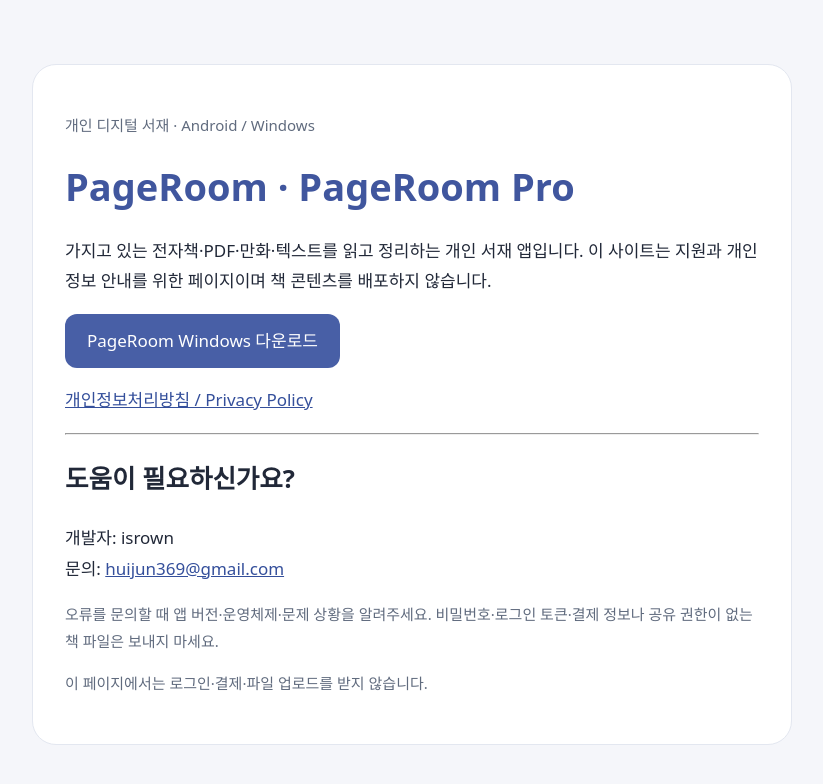
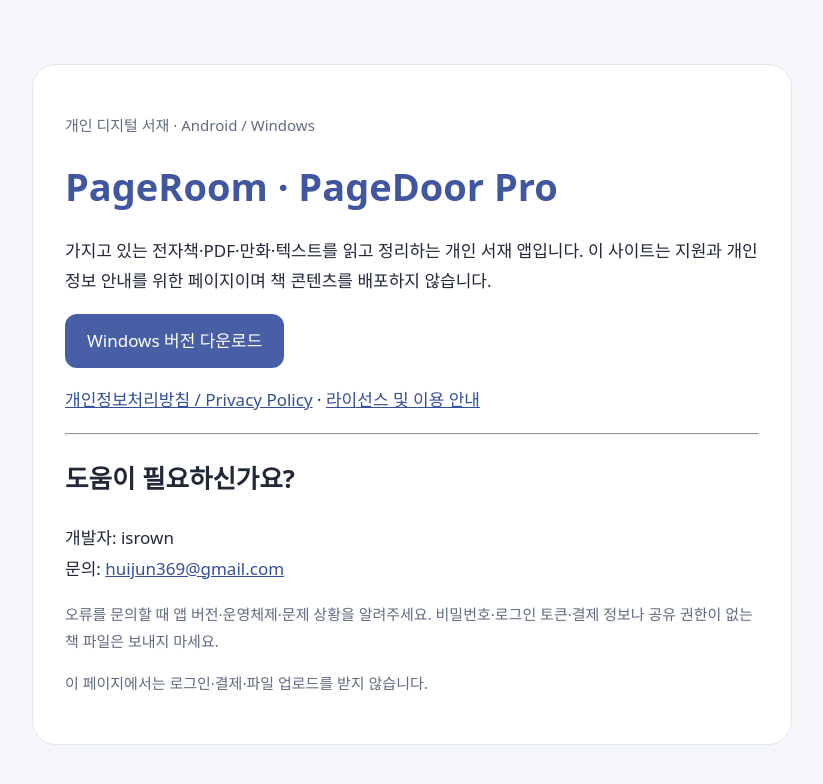
Before and after one commit to HUIUJUN/huiujun.github.io, a plain HTML site: page index.html in a window 1280 px wide. Shown: the whole page, without its empty margins (228-1051 px from the left). Drawn offline with Linux system fonts and the light colour scheme.

Commit message:
Update PageDoor Pro naming and release license disclosures

```diff
--- a/index.html
+++ b/index.html
@@ -1,4 +1,4 @@
 <!doctype html>
-<html lang="ko"><head><meta charset="utf-8"><meta name="viewport" content="width=device-width,initial-scale=1"><meta name="description" content="PageRoom · PageRoom Pro 공식 지원 및 개인정보처리방침"><title>PageRoom · PageRoom Pro 지원</title>
+<html lang="ko"><head><meta charset="utf-8"><meta name="viewport" content="width=device-width,initial-scale=1"><meta name="description" content="PageRoom · PageDoor Pro 공식 지원 및 개인정보처리방침"><title>PageRoom · PageDoor Pro 지원</title>
 <style>*{box-sizing:border-box}body{margin:0;background:#f5f6fa;color:#212838;font:17px/1.8 system-ui,-apple-system,sans-serif}main{max-width:760px;margin:64px auto;padding:32px;background:white;border:1px solid #e3e7f0;border-radius:24px}h1{font-size:38px;line-height:1.2;color:#40569e}a{color:#344f9b;overflow-wrap:anywhere}.button{display:inline-block;background:#485fa6;color:white;text-decoration:none;border-radius:12px;padding:12px 22px}.muted{color:#606b7e;font-size:15px}@media(max-width:600px){main{margin:20px 12px;padding:24px}}</style></head>
-<body><main><p class="muted">개인 디지털 서재 · Android / Windows</p><h1>PageRoom · PageRoom Pro</h1><p>가지고 있는 전자책·PDF·만화·텍스트를 읽고 정리하는 개인 서재 앱입니다. 이 사이트는 지원과 개인정보 안내를 위한 페이지이며 책 콘텐츠를 배포하지 않습니다.</p><p><a class="button" href="windows.html">PageRoom Windows 다운로드</a></p><p><a href="privacy.html">개인정보처리방침 / Privacy Policy</a></p><hr><h2>도움이 필요하신가요?</h2><p>개발자: isrown<br>문의: <a href="mailto:huijun369@gmail.com">huijun369@gmail.com</a></p><p class="muted">오류를 문의할 때 앱 버전·운영체제·문제 상황을 알려주세요. 비밀번호·로그인 토큰·결제 정보나 공유 권한이 없는 책 파일은 보내지 마세요.</p><p class="muted">이 페이지에서는 로그인·결제·파일 업로드를 받지 않습니다.</p></main></body></html>
+<body><main><p class="muted">개인 디지털 서재 · Android / Windows</p><h1>PageRoom · PageDoor Pro</h1><p>가지고 있는 전자책·PDF·만화·텍스트를 읽고 정리하는 개인 서재 앱입니다. 이 사이트는 지원과 개인정보 안내를 위한 페이지이며 책 콘텐츠를 배포하지 않습니다.</p><p><a class="button" href="windows.html">Windows 버전 다운로드</a></p><p><a href="privacy.html">개인정보처리방침 / Privacy Policy</a> · <a href="licenses.html">라이선스 및 이용 안내</a></p><hr><h2>도움이 필요하신가요?</h2><p>개발자: isrown<br>문의: <a href="mailto:huijun369@gmail.com">huijun369@gmail.com</a></p><p class="muted">오류를 문의할 때 앱 버전·운영체제·문제 상황을 알려주세요. 비밀번호·로그인 토큰·결제 정보나 공유 권한이 없는 책 파일은 보내지 마세요.</p><p class="muted">이 페이지에서는 로그인·결제·파일 업로드를 받지 않습니다.</p></main></body></html>
```
